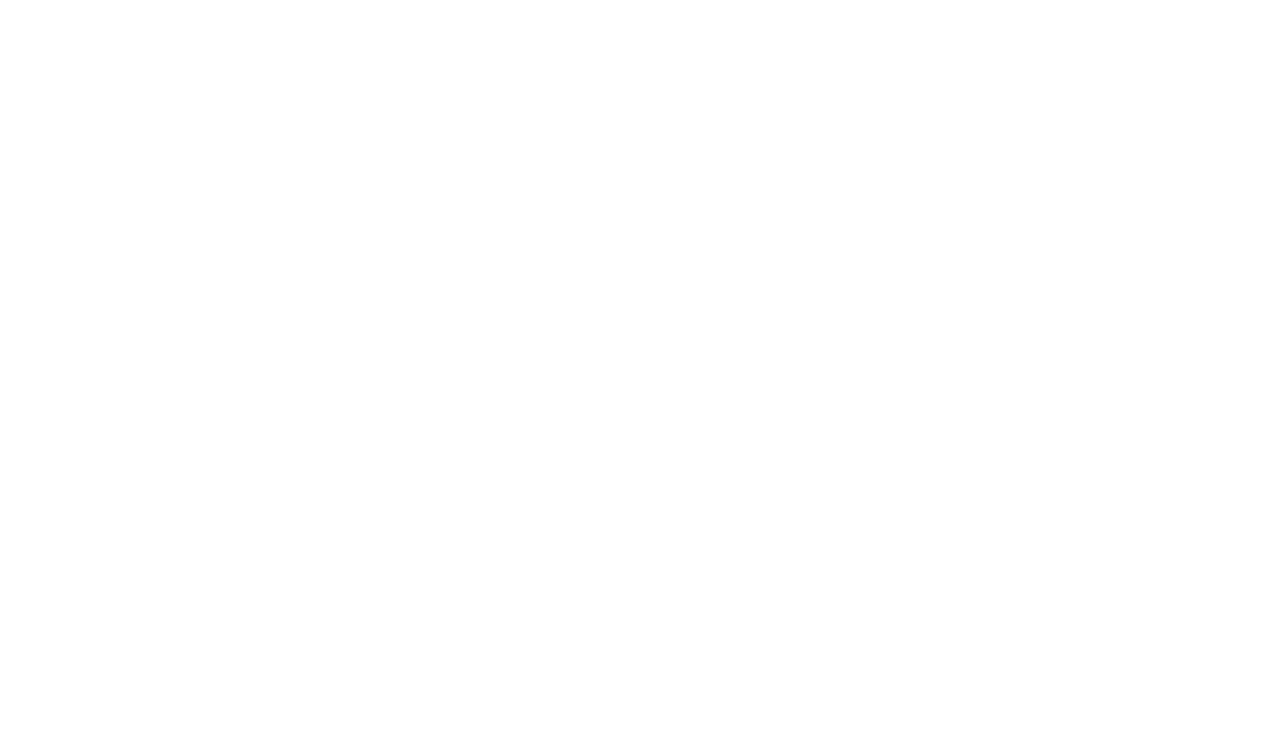
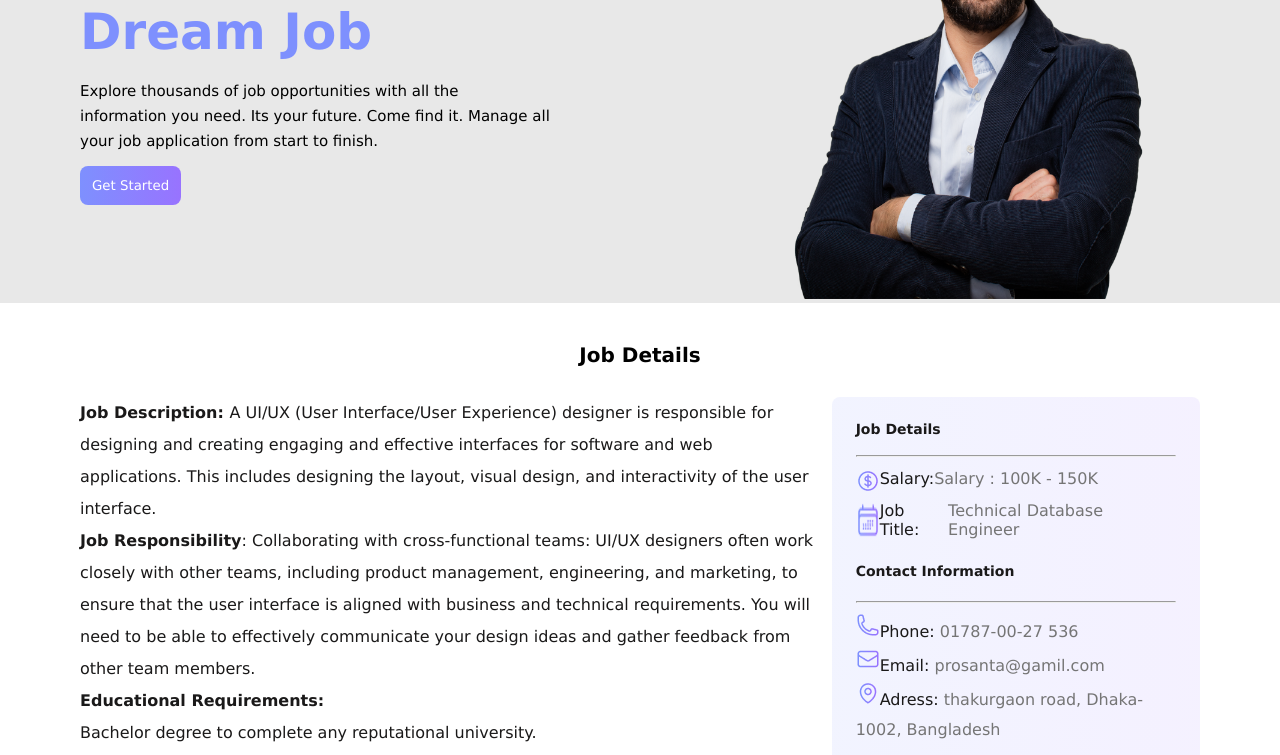
Before and after one commit to Prosantaroy1/Career-Hub-project, a React (Vite) app: page /feature/1 in a window 1280 px wide. Before the commit this address had no page. Shown: the part 300-1055 px from the top of the page. Before the commit the page ends 800 px from the top, so only its background shows below. Built offline with nearby package versions, Linux system fonts and the light colour scheme.

Commit message:
job-details done

```diff
--- a/index.html
+++ b/index.html
@@ -4,7 +4,7 @@
     <meta charset="UTF-8" />
     <link rel="icon" type="image/svg+xml" href="/vite.svg" />
     <meta name="viewport" content="width=device-width, initial-scale=1.0" />
-    <title>Vite + React</title>
+    <title>Assiement 9 Projects</title>
   </head>
   <body>
     <div id="root"></div>
--- a/src/component/Category/Category.jsx
+++ b/src/component/Category/Category.jsx
@@ -1,7 +1,9 @@
 import React from 'react';
 import './Category.css'
 
+
 const Category = ({category}) => {
+   // console.log(category)
     const { name, job, img}= category;
     return (
         <div className='category-container'>
--- a/src/component/Featured/Featured.css
+++ b/src/component/Featured/Featured.css
@@ -29,7 +29,7 @@
     display: flex;
     gap: 15px;
     margin-top: 12px;
-    margin-bottom: 12px;
+    margin-bottom: 22px;
 }
 .location{
     display: flex;
@@ -39,3 +39,6 @@
     display: flex;
     gap: 4px;
 }
+.view-btn{
+    text-decoration: none;
+}
--- a/src/component/Featured/Featured.jsx
+++ b/src/component/Featured/Featured.jsx
@@ -1,8 +1,10 @@
 import React from 'react';
 import './Featured.css'
+import { Link } from 'react-router-dom';
 
 const Featured = ({feature}) => {
-    const{post_name, company, image, location, job_time, salary,salary_logo, location_logo} = feature;
+    const{id, post_name, company, image, location, job_time, salary,salary_logo, location_logo} = feature;
+
     return (
         <div className='feature-container'>
             <img src={image} alt='company-logo'/>
@@ -22,7 +24,7 @@
                   <p>{salary}</p>
                </div>
             </div>
-            <button className='btn-apply'>View Details</button>
+            <Link to={`/feature/${id}`} className='btn-apply view-btn'>View Details</Link>
         </div>
     );
 };
--- a/src/component/Header/Header.css
+++ b/src/component/Header/Header.css
@@ -80,8 +80,8 @@
     margin-bottom: 0px;
 }
 .banner-img img{
-    width: 450px;
-    height: 470px;
+    width: 490px;
+    height: 490px;
     position: relative;
     bottom: 0px;
 }
--- a/src/component/Header/Header.jsx
+++ b/src/component/Header/Header.jsx
@@ -35,6 +35,7 @@
                    <img src={logo} alt='banner-logo'/>
                 </div>
             </div>
+
         </div>
     );
 };
--- a/src/component/Home/Home.jsx
+++ b/src/component/Home/Home.jsx
@@ -12,7 +12,7 @@
         .then(res => res.json())
         .then(data => setCard(data))
     },[])
-    console.log(card);
+
     return (
         <div className='home-container'>
             <div className='job-category'>
@@ -23,7 +23,7 @@
                </p>
                <div className='category-div'>
                  {
-                    categorys.map(category=><Category
+                    categorys.map(category=> <Category
                      key={category.id}
                      category={category}
                     ></Category>)
--- /dev/null
+++ b/src/component/JobDetails/JobDetails.css
@@ -0,0 +1,73 @@
+.job-details-container{
+    max-width: 1120px;
+    margin: auto;
+}
+.job-details{
+    display: grid;
+    grid-template-columns: 2fr 1fr;
+    gap: 15px;
+}
+.job-details-container h3{
+    text-align: center;
+    font-size: 20px;
+    margin-bottom: 30px;
+    margin-top: 40px;
+}
+.details-part-1 p{
+    font-style: normal;
+    font-weight: 500;
+    font-size: 16px;
+    line-height: 32px;
+    color: #1A1919;;
+}
+.part-1{
+    font-weight: 700;
+}
+.details-part-2{
+    background: linear-gradient(90deg, rgba(126, 144, 254, 0.1) 0%, rgba(152, 115, 255, 0.1) 100%);
+    border-radius: 8px;
+    padding: 24px;
+    color: #FFFF;
+}
+.part-2-title{
+    color: #1A1919;
+    font-size: 14px;
+    font-weight: 600;
+    margin-bottom: 18px;
+}
+.part-2-description{
+    display: flex;
+    flex-direction: column;
+    color: #757575;
+    margin-top: 12px;
+}
+.part-2-description p{
+    display: flex;
+    justify-content: baseline;
+}
+.part-2-p{
+    margin-top: 8px;
+}
+.contact-title{
+    color: #1A1919;
+    font-size: 14px;
+    font-weight: 600;
+    margin-top: 24px;
+    margin-bottom: 22px;
+}
+.contact-details{
+    margin-top: 10px;
+}
+.contact-details p{
+   line-height: 30px;
+   color: #757575;
+}
+.apply-btn{
+    background: linear-gradient(90deg, #7E90FE 0%, #9873FF 100%);
+    border-radius: 8px;
+    color: #FFFFFF;
+    padding: 10px;
+    border: 0;
+    width: 100%;
+    margin-top: 20px;
+}
--- /dev/null
+++ b/src/component/JobDetails/JobDetails.jsx
@@ -0,0 +1,68 @@
+import React, { useEffect, useState } from 'react';
+import './JobDetails.css'
+import { useLoaderData, useParams } from 'react-router-dom';
+import post from '../../assets/Icons/Frame-1.png';
+import phones from '../../assets/Icons/Frame-2.png';
+import emails from '../../assets/Icons/Frame-3.png'
+
+const JobDetails = () => {
+    const {id} =useParams();
+    const [data, setData] = useState({});
+    const jobs = useLoaderData();
+
+    useEffect(()=>{
+        if(jobs){
+            let match=jobs.find(job=> job.id==id);
+            //console.log(match)
+            setData(match);
+        }
+    },[])
+    const{address, description, responsibilities, salary_logo,location_logo,
+         Experiences, email, phone,Requirements,post_name,salary} = data;
+    return (
+        <div className='job-details-container'>
+             <h3>Job Details</h3>
+             <div className='job-details'>
+                <div className='details-part-1'>
+                    <p><span className='part-1'>Job Description: </span> {description}</p>
+                    <p><span className='part-1'>Job Responsibility</span>{responsibilities}</p>
+                    <p><span className='part-1'>Educational Requirements:</span> <br/> {Requirements}</p>
+                    <p><span className='part-1'>Experiences: </span><br/> {Experiences}</p>
+                </div>
+                <div className='details-part-2'>
+                    <h4 className='part-2-title'>Job Details</h4>
+                <hr style={{color: '#757575'}}/>
+                    <div className='part-2-description'>
+                      <p>
+                        <img src={salary_logo} alt=''/>
+                       <span style={{color: '#1A1919'}}>Salary: </span> {salary}
+                      </p>
+                      <p className='part-2-p'>
+                        <img src={post} alt=''/>
+                        <span style={{color: '#1A1919'}}>Job Title: </span> {post_name}
+                      </p>
+                    </div>
+                <h4 className='contact-title'>Contact Information</h4>
+                <hr style={{color: '#757575'}}/>
+                    <div className='contact-details'>
+                     <p>
+                        <img src={phones} alt=''/>
+                       <span style={{color: '#1A1919'}}>Phone: </span> {phone}
+                      </p>
+                      <p>
+                        <img src={emails} alt=''/>
+                       <span style={{color: '#1A1919'}}>Email: </span> {email}
+                      </p>
+                      <p>
+                        <img src={location_logo} alt=''/>
+                       <span style={{color: '#1A1919'}}>Adress: </span> {address}
+                      </p>
+                    </div>
+                    <button className='apply-btn'>Apply Now</button>
+                </div>
+             </div>
+        </div>
+    );
+};
+
+export default JobDetails;
--- a/src/main.jsx
+++ b/src/main.jsx
@@ -11,6 +11,10 @@
 import Statistics from './component/Statistics/Statistics';
 import AppliedJobs from './component/Applied Jobs/AppliedJobs';
 import Blog from './component/Blog/Blog';
+import JobDetails from './component/JobDetails/JobDetails';
+
+
+
 
 const router = createBrowserRouter([
   {
@@ -20,7 +24,12 @@
       {
         path: "/",
         element: <Home/>,
-        loader: ()=> fetch('categorys.json'),
+        loader: ()=> fetch('/categorys.json'),
+      },
+      {
+        path: '/feature/:id',
+        element: <JobDetails/>,
+        loader: ({params})=> fetch('/featured.json')
       },
       {
         path: 'statistics',
```
Also changed, not shown: public/categorys.json (+4 -4 lines).
